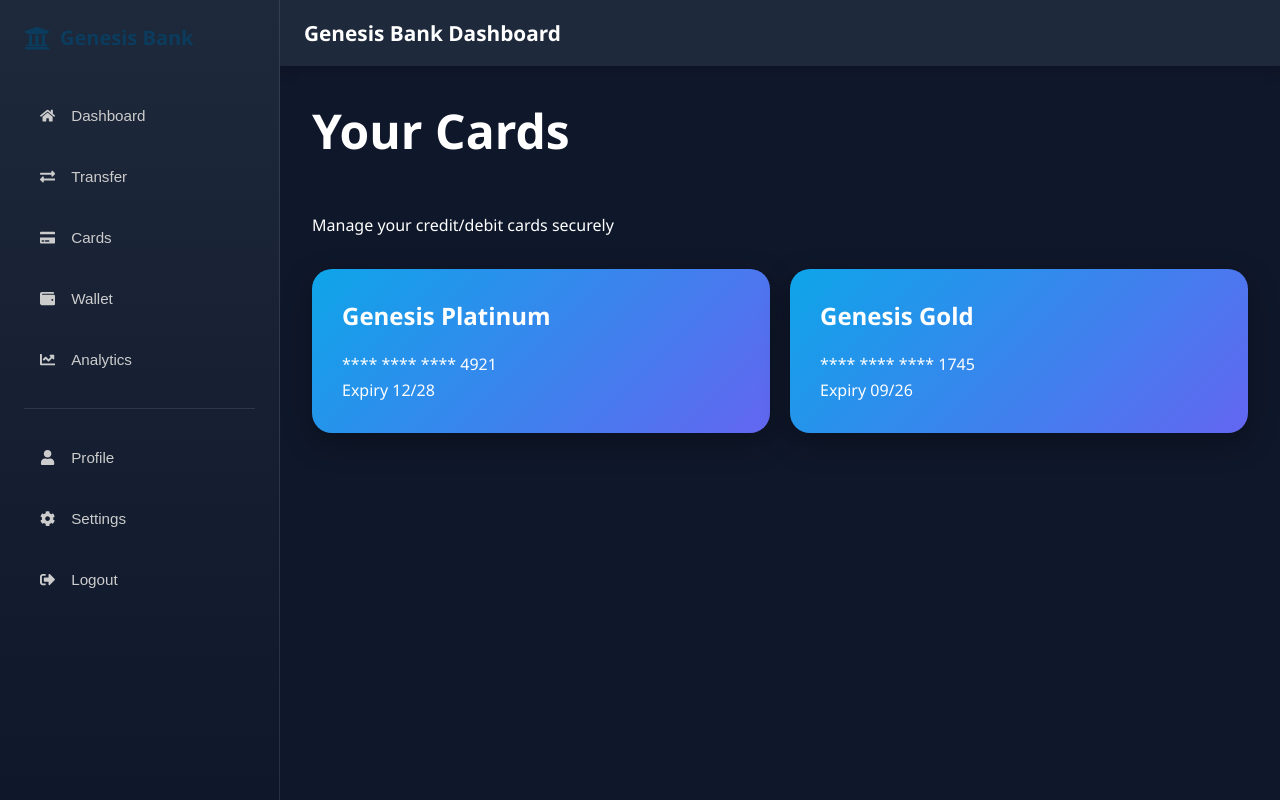
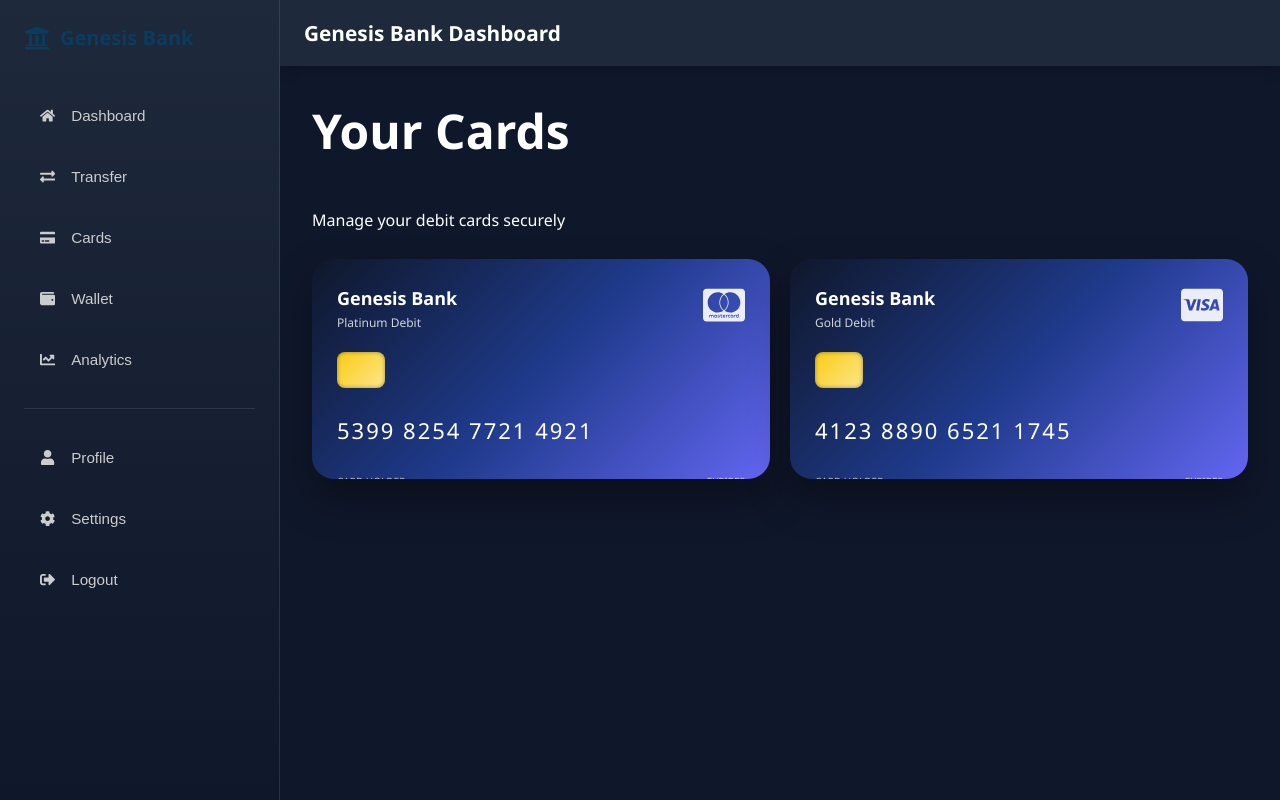
Before and after one commit to BUCHI909/Online-Bank, a React (Vite) app in the folder client/: page /dashboard/cards in a window 1280 px wide. Built offline with nearby package versions, Linux system fonts and the light colour scheme; sample sign-in values are in the browser's storage.

Commit message:
Refactor Cards component to use DebitCard; update card management and styling

```diff
--- a/client/src/pages/Cards.jsx
+++ b/client/src/pages/Cards.jsx
@@ -1,15 +1,33 @@
+// src/pages/Cards.jsx
 import React from "react";
-import { FaCreditCard } from "react-icons/fa";
+import { FaCcVisa, FaCcMastercard } from "react-icons/fa";
 
 const Cards = () => {
   return (
     <div style={styles.wrapper}>
       <h1>Your Cards</h1>
-      <p>Manage your credit/debit cards securely</p>
+      <p>Manage your debit cards securely</p>
 
       <div style={styles.cards}>
-        <Card name="Genesis Platinum" number="**** **** **** 4921" expiry="12/28" />
-        <Card name="Genesis Gold" number="**** **** **** 1745" expiry="09/26" />
+
+        <DebitCard
+          bank="Genesis Bank"
+          type="Platinum Debit"
+          number="5399 8254 7721 4921"
+          name="GENESIS JAMES"
+          expiry="12/28"
+          brand="mastercard"
+        />
+
+        <DebitCard
+          bank="Genesis Bank"
+          type="Gold Debit"
+          number="4123 8890 6521 1745"
+          name="GENESIS JAMES"
+          expiry="09/26"
+          brand="visa"
+        />
+
       </div>
     </div>
   );
@@ -17,32 +35,143 @@ const Cards = () => {
 
 export default Cards;
 
-// Card component
-const Card = ({ name, number, expiry }) => (
-  <div style={styles.card}>
-    <h3>{name}</h3>
-    <p>{number}</p>
-    <p>Expiry {expiry}</p>
-  </div>
-);
 
-// Styles
+
+
+
+/* ---------- CARD COMPONENT ---------- */
+
+const DebitCard = ({ bank, type, number, name, expiry, brand }) => {
+  return (
+    <div style={styles.card}>
+
+      {/* Top Row */}
+      <div style={styles.topRow}>
+        <div>
+          <p style={styles.bank}>{bank}</p>
+          <p style={styles.type}>{type}</p>
+        </div>
+
+        <div style={styles.brand}>
+          {brand === "visa" ? (
+            <FaCcVisa size={42} />
+          ) : (
+            <FaCcMastercard size={42} />
+          )}
+        </div>
+      </div>
+
+      {/* Chip */}
+      <div style={styles.chip}></div>
+
+      {/* Card Number */}
+      <p style={styles.number}>{number}</p>
+
+      {/* Bottom Row */}
+      <div style={styles.bottomRow}>
+        <div>
+          <p style={styles.label}>CARD HOLDER</p>
+          <p style={styles.value}>{name}</p>
+        </div>
+
+        <div>
+          <p style={styles.label}>EXPIRES</p>
+          <p style={styles.value}>{expiry}</p>
+        </div>
+      </div>
+
+    </div>
+  );
+};
+
+
+
+
+
+/* ---------- STYLES ---------- */
+
 const styles = {
   wrapper: {
     display: "flex",
     flexDirection: "column",
-    gap: window.innerWidth <= 768 ? 20 : 30,
+    gap: 25,
   },
+
   cards: {
     display: "grid",
-    gridTemplateColumns: window.innerWidth <= 768 ? "1fr" : "repeat(auto-fit,minmax(250px,1fr))",
-    gap: window.innerWidth <= 768 ? 12 : 20,
+    gridTemplateColumns:
+      window.innerWidth <= 768
+        ? "1fr"
+        : "repeat(auto-fit, minmax(360px, 1fr))",
+    gap: 20,
   },
+
   card: {
-    padding: window.innerWidth <= 768 ? 20 : 30,
-    borderRadius: 20,
-    background: "linear-gradient(135deg,#0ea5e9,#6366f1)",
+    position: "relative",
+    height: 220,
+    borderRadius: 22,
+    padding: 25,
     color: "#fff",
-    boxShadow: "0 10px 30px rgba(0,0,0,0.3)",
+    background:
+      "linear-gradient(135deg,#0f172a,#1e3a8a,#6366f1)",
+    boxShadow: "0 20px 40px rgba(0,0,0,0.35)",
+    overflow: "hidden",
+  },
+
+  topRow: {
+    display: "flex",
+    justifyContent: "space-between",
+    alignItems: "flex-start",
+  },
+
+  bank: {
+    fontSize: 18,
+    fontWeight: "bold",
+    margin: 0,
+  },
+
+  type: {
+    fontSize: 12,
+    opacity: 0.8,
+    margin: 0,
+  },
+
+  brand: {
+    opacity: 0.9,
+  },
+
+  chip: {
+    width: 48,
+    height: 36,
+    borderRadius: 8,
+    background:
+      "linear-gradient(135deg,#facc15,#fde68a)",
+    marginTop: 20,
+    boxShadow: "inset 0 0 4px rgba(0,0,0,0.4)",
+  },
+
+  number: {
+    fontSize: 22,
+    letterSpacing: 2,
+    marginTop: 25,
+    marginBottom: 25,
+    fontWeight: 500,
+  },
+
+  bottomRow: {
+    display: "flex",
+    justifyContent: "space-between",
+  },
+
+  label: {
+    fontSize: 10,
+    opacity: 0.7,
+    margin: 0,
+  },
+
+  value: {
+    fontSize: 14,
+    fontWeight: "bold",
+    margin: 0,
   },
 };
```
